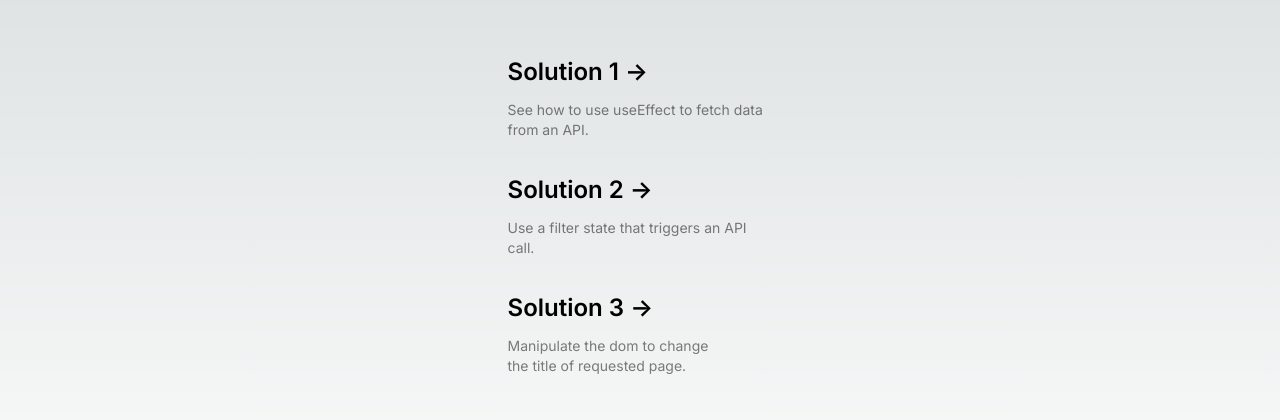
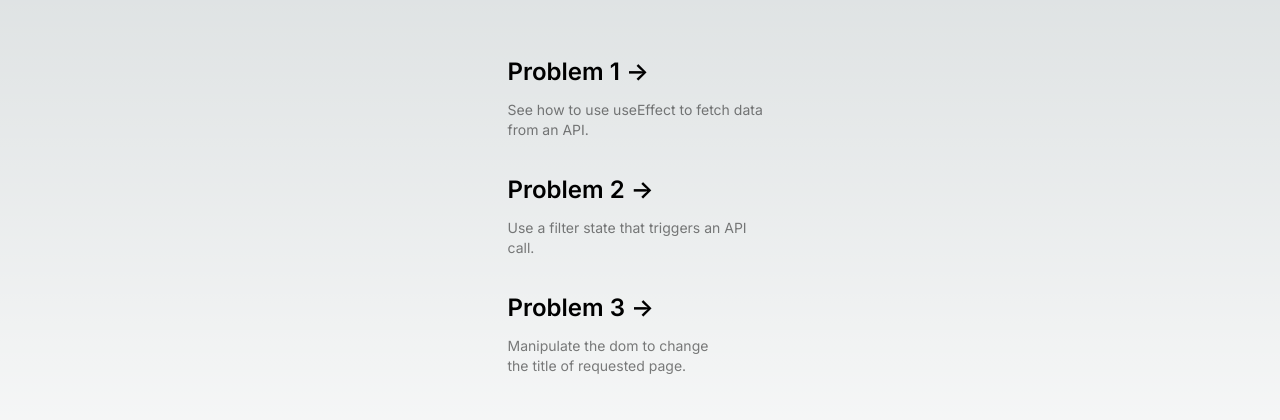
Before and after one commit to React-HTX/use-useEffect, a Next.js app: page / in a window 1280 px wide. Shown: the part 184-604 px from the top of the page. Built offline with nearby package versions, Linux system fonts and the light colour scheme.

Commit message:
Problem branch complete.

```diff
--- a/pages/index.tsx
+++ b/pages/index.tsx
@@ -9,11 +9,11 @@ export default function Home() {
     >
       <div className="mb-32 flex flex-col justify-center items-center text-center lg:max-w-5xl lg:w-full lg:mb-0 lg:text-left">
         <a
-          href="/solution-1"
+          href="/problem-1"
           className="group rounded-lg border border-transparent px-5 py-4 transition-colors hover:border-gray-300 hover:bg-gray-100 hover:dark:border-neutral-700 hover:dark:bg-neutral-800/30"
         >
           <h2 className={`mb-3 text-2xl font-semibold`}>
-            Solution 1{" "}
+            Problem 1{" "}
             <span className="inline-block transition-transform group-hover:translate-x-1 motion-reduce:transform-none">
               -&gt;
             </span>
@@ -24,11 +24,11 @@ export default function Home() {
         </a>
 
         <a
-          href="/solution-2"
+          href="/problem-2"
           className="group rounded-lg border border-transparent px-5 py-4 transition-colors hover:border-gray-300 hover:bg-gray-100 hover:dark:border-neutral-700 hover:dark:bg-neutral-800/30"
         >
           <h2 className={`mb-3 text-2xl font-semibold`}>
-            Solution 2{" "}
+            Problem 2{" "}
             <span className="inline-block transition-transform group-hover:translate-x-1 motion-reduce:transform-none">
               -&gt;
             </span>
@@ -39,11 +39,11 @@ export default function Home() {
         </a>
 
         <a
-          href="/solution-3"
+          href="/problem-3"
           className="group rounded-lg border border-transparent px-5 py-4 transition-colors hover:border-gray-300 hover:bg-gray-100 hover:dark:border-neutral-700 hover:dark:bg-neutral-800/30"
         >
           <h2 className={`mb-3 text-2xl font-semibold`}>
-            Solution 3{" "}
+            Problem 3{" "}
             <span className="inline-block transition-transform group-hover:translate-x-1 motion-reduce:transform-none">
               -&gt;
             </span>
--- a/pages/solution-1.jsx
+++ b/pages/problem-1.jsx
@@ -5,10 +5,10 @@ import { getTrendingMovies } from "../utils/request";
 function MovieList() {
   const [isLoading, setIsLoading] = useState(true); // Add loading state
   const [movies, setMovies] = useState([]);
-  console.log("movies:", movies);
 
-  // useEffect to fetch movies when the component mounts
-  useEffect(() => {
+  // While the following API call does work, it's better to use useEffect to fetch data because it's a side effect and should be done after the component is mounted. This way, you can also use the loading state to show a loading message while the data is being fetched.
+
+  /* **********
   const fetchMovies = async () => {
     try {
       const trendingMovies = await getTrendingMovies();
@@ -21,7 +21,7 @@ function MovieList() {
   };
 
   fetchMovies();
-  }, []); // This effect runs only once when the component mounts
+  ********** */
 
   // Render loading state if movies are still loading
   if (isLoading) {
--- a/pages/solution-2.jsx
+++ b/pages/problem-2.jsx
@@ -31,7 +31,9 @@ function MovieList() {
     fetchMoviesAndGenres();
   }, []); // Note: Empty dependency array indicates this effect runs only once on component mount
 
-  useEffect(() => {
+  // While the following API call does work, it's better to use useEffect to fetch data because it's a side effect and should be done after the component is mounted. Also, this function should only run when the selected genre changes.
+
+  /* **********
   const fetchMoviesByGenre = async () => {
     if (selectedGenre === "all") {
       const trendingMovies = await getTrendingMovies();
@@ -44,7 +46,7 @@ function MovieList() {
   };
 
   fetchMoviesByGenre();
-  }, [selectedGenre]); // Note: selectedGenre is a dependency of this effect
+  ********** */
 
   // useEffect to filter movies based on genre
   if (isLoading) {
--- a/pages/solution-3/[id].js
+++ b/pages/problem-3/[id].js
@@ -28,8 +28,9 @@ function MoviePage() {
     fetchMovie();
   }, [id]); // This effect runs whenever `id` changes
 
-  // useEffect to update document title based on movie data
-  useEffect(() => {
+  // While the code below works, it's better to use useEffect to update the document title when the movie state changes. This way, the title will be updated when the movie details are fetched.
+
+  /* **********
     if (movie) {
       document.title = `${movie.title} - Movie Details`; // Dynamically update the document title with the movie's title
     }
@@ -38,7 +39,7 @@ function MoviePage() {
     return () => {
       document.title = "Original Title Here"; // Reset to your site's default title or another appropriate title
     };
-  }, [movie]); // This effect depends on the `movie` state
+  ********** */
 
   if (isLoading) {
     return <div className="text-center">Loading movie details...</div>;
@@ -50,7 +51,7 @@ function MoviePage() {
 
   return (
     <div className="container max-w-5xl mx-auto p-4">
-      <Link className="text-blue-500" href="/solution-3">
+      <Link className="text-blue-500" href="/problem-3">
         Back to movies
       </Link>
       <div className="flex justify-start gap-6 items-start">
--- a/pages/solution-3/index.js
+++ b/pages/problem-3/index.js
@@ -101,7 +101,7 @@ function MovieList() {
         <ul className="grid grid-cols-3 gap-x-12 gap-y-2">
           {movies.map((movie) => (
             <li key={movie.id} className="mb-6">
-              <Link href={`/solution-3/${movie.id}`} passHref>
+              <Link href={`/problem-3/${movie.id}`} passHref>
                 <div className="">
                   <img
                     src={`https://image.tmdb.org/t/p/w500/${movie.poster_path}`}
```
Lines whose indentation alone changed are shown as unchanged.
